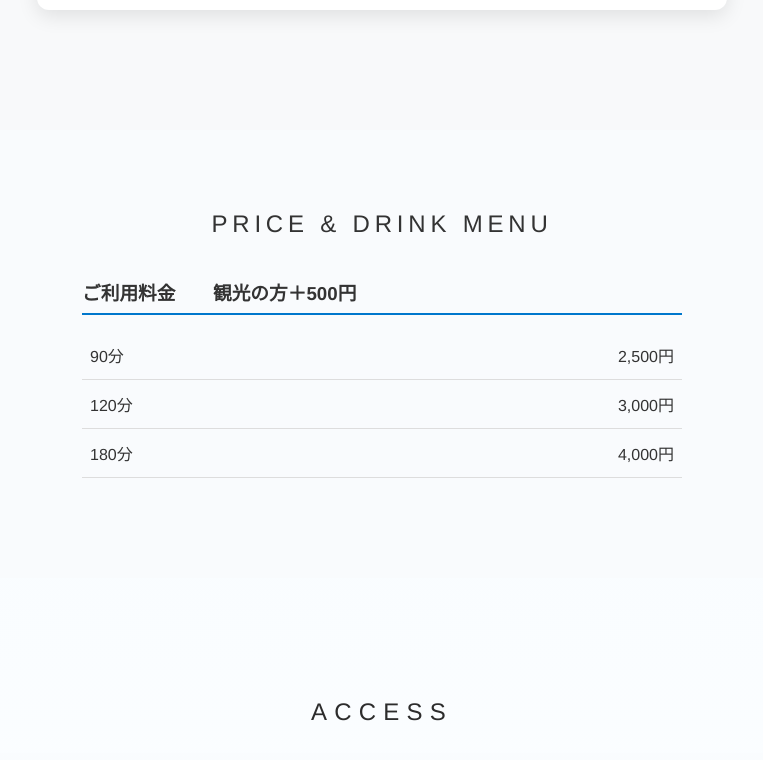
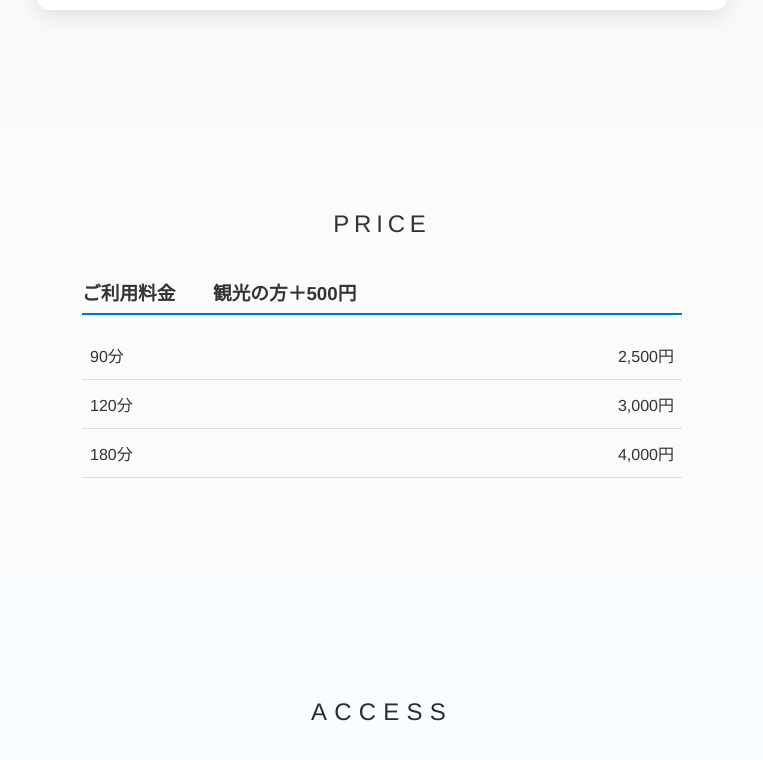
Before and after one commit to Mina922/sora-sauna, a plain HTML site: page index.html in a window 1280 px wide. Shown: the part 2135-2895 px from the top of the page, without its empty margins (258-1021 px from the left). Drawn offline with Linux system fonts and the light colour scheme.

Commit message:
Update index.html

```diff
--- a/index.html
+++ b/index.html
@@ -401,7 +401,7 @@ function resetInterval() {
 </script>
 
 <section id="pricing" style="padding: 60px 8%; background: #f9fbfd; color: #333;">
-  <h2 style="text-align:center; letter-spacing: 0.2em; margin-bottom: 40px; font-weight: 400;">PRICE & DRINK MENU</h2>
+  <h2 style="text-align:center; letter-spacing: 0.2em; margin-bottom: 40px; font-weight: 400;">PRICE</h2>
 
   <div style="max-width: 600px; margin: 0 auto;">
 
```
